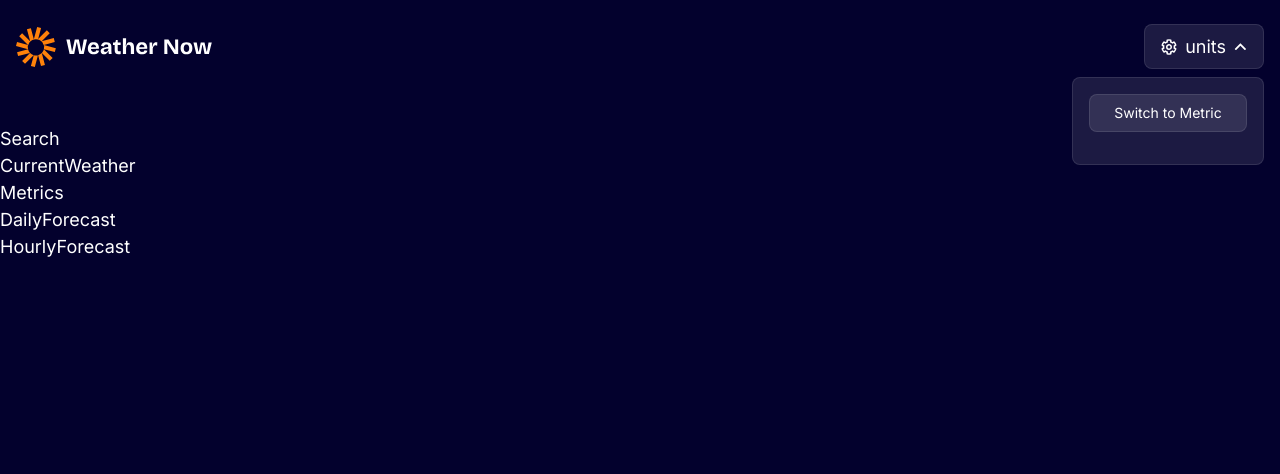
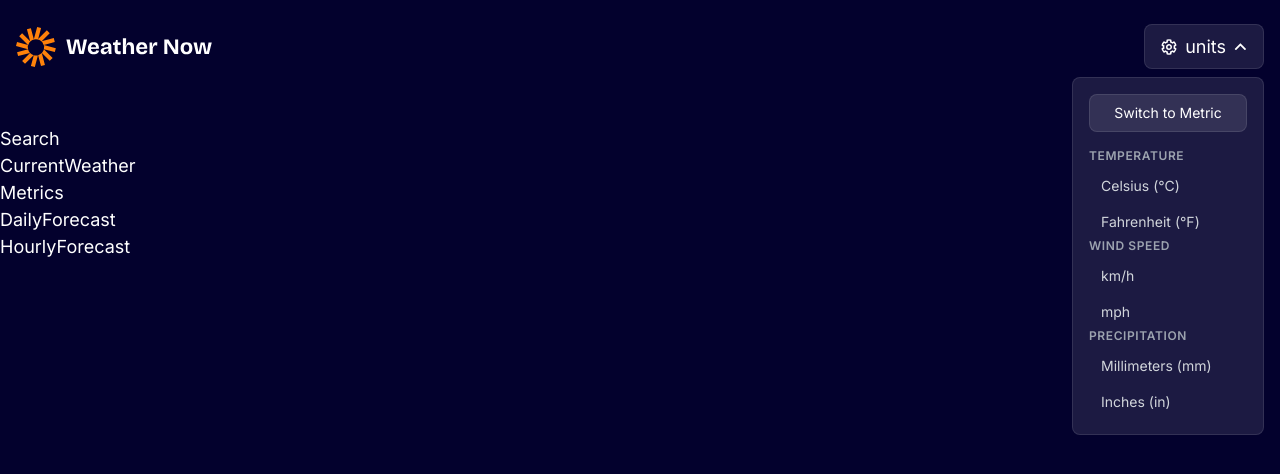
Before and after one commit to KrazyNight/next-js-weather-solo, a Next.js app: page / in a window 1280 px wide. Both pictures are taken after a click on the button "units". Shown: the top 474 px of the page. Built offline with nearby package versions, Linux system fonts and the light colour scheme.

Commit message:
beginning part 8

```diff
--- a/components/Header.tsx
+++ b/components/Header.tsx
@@ -4,7 +4,7 @@ import Image from 'next/image';
 import logo from "../assets/images/logo.svg";
 import unitsIcon from "../assets/images/icon-units.svg";
 import dropdown from "../assets/images/icon-dropdown.svg";
-import checkmark from "../assets/images/icon-checkmark.svg";
+import checkmarkIcon from "../assets/images/icon-checkmark.svg";
 
 import { useState } from "react";
 
@@ -78,6 +78,127 @@ export default function Header({ units, onToggleUnits }: HeaderProps) {
 
                 </button>
               </div>
+
+
+
+              {/* <div className="space-y-4 border-t border-white/5 pt-3"> */}
+                {/* Temperature Settings Block */}
+                <div>
+                  <div className="text-gray-400 text-xs font-semibold uppercase tracking-wider mb-1.5">
+                    Temperature
+                  </div>
+                  <div className="space-y-1">
+                    <button
+                      onClick={() => handleUnitSelection("metric")}
+                      className={`w-full flex items-center justify-between px-3 py-1.5 rounded text-left ${
+                        units === "metric" ? "bg-white/10 font-medium text-white" : "text-gray-300 hover:bg-white/5"
+                      } transition-colors`}
+                    >
+                      <span>Celsius (&deg;C)</span>
+                      {units === "metric" && <Image src={checkmarkIcon} alt="Selected" className="size-3.5" />}
+                    </button>
+                    <button
+                      onClick={() => handleUnitSelection("imperial")}
+                      className={`w-full flex items-center justify-between px-3 py-1.5 rounded text-left ${
+                        units === "imperial" ? "bg-white/10 font-medium text-white" : "text-gray-300 hover:bg-white/5"
+                      } transition-colors`}
+                    >
+                      <span>Fahrenheit (&deg;F)</span>
+                      {units === "imperial" && <Image src={checkmarkIcon} alt="Selected" className="size-3.5" />}
+                    </button>
+                  </div>
+                </div>
+
+
+
+
+
+
+
+
+
+
+
+                {/* Wind Metrics Settings Block */}
+                <div>
+                  <div className="text-gray-400 text-xs font-semibold uppercase tracking-wider mb-1.5">
+                    Wind Speed
+                  </div>
+                  <div className="space-y-1">
+                    <button
+                      onClick={() => handleUnitSelection("metric")}
+                      className={`w-full flex items-center justify-between px-3 py-1.5 rounded text-left ${
+                        units === "metric" ? "bg-white/10 font-medium text-white" : "text-gray-300 hover:bg-white/5"
+                      } transition-colors`}
+                    >
+                      <span>km/h</span>
+                      {units === "metric" && <Image src={checkmarkIcon} alt="Selected" className="size-3.5" />}
+                    </button>
+                    <button
+                      onClick={() => handleUnitSelection("imperial")}
+                      className={`w-full flex items-center justify-between px-3 py-1.5 rounded text-left ${
+                        units === "imperial" ? "bg-white/10 font-medium text-white" : "text-gray-300 hover:bg-white/5"
+                      } transition-colors`}
+                    >
+                      <span>mph</span>
+                      {units === "imperial" && <Image src={checkmarkIcon} alt="Selected" className="size-3.5" />}
+                    </button>
+                  </div>
+                </div>
+
+                {/* Precipitation Metrics Settings Block */}
+                <div>
+                  <div className="text-gray-400 text-xs font-semibold uppercase tracking-wider mb-1.5">
+                    Precipitation
+                  </div>
+                  <div className="space-y-1">
+                    <button
+                      onClick={() => handleUnitSelection("metric")}
+                      className={`w-full flex items-center justify-between px-3 py-1.5 rounded text-left ${
+                        units === "metric" ? "bg-white/10 font-medium text-white" : "text-gray-300 hover:bg-white/5"
+                      } transition-colors`}
+                    >
+                      <span>Millimeters (mm)</span>
+                      {units === "metric" && <Image src={checkmarkIcon} alt="Selected" className="size-3.5" />}
+                    </button>
+                    <button
+                      onClick={() => handleUnitSelection("imperial")}
+                      className={`w-full flex items-center justify-between px-3 py-1.5 rounded text-left ${
+                        units === "imperial" ? "bg-white/10 font-medium text-white" : "text-gray-300 hover:bg-white/5"
+                      } transition-colors`}
+                    >
+                      <span>Inches (in)</span>
+                      {units === "imperial" && <Image src={checkmarkIcon} alt="Selected" className="size-3.5" />}
+                    </button>
+                  </div>
+                </div>
+              {/* </div> */}
+
+
+
+
+
+
+
+
+
+
+
+
+
+
+
+
+
+
+
+
+
+
+
+
+
+
             </div>
           </div>
 
@@ -103,7 +224,7 @@ export default function Header({ units, onToggleUnits }: HeaderProps) {
     </header>
 
     </>
-  )
+  );
 }
 
 
```
